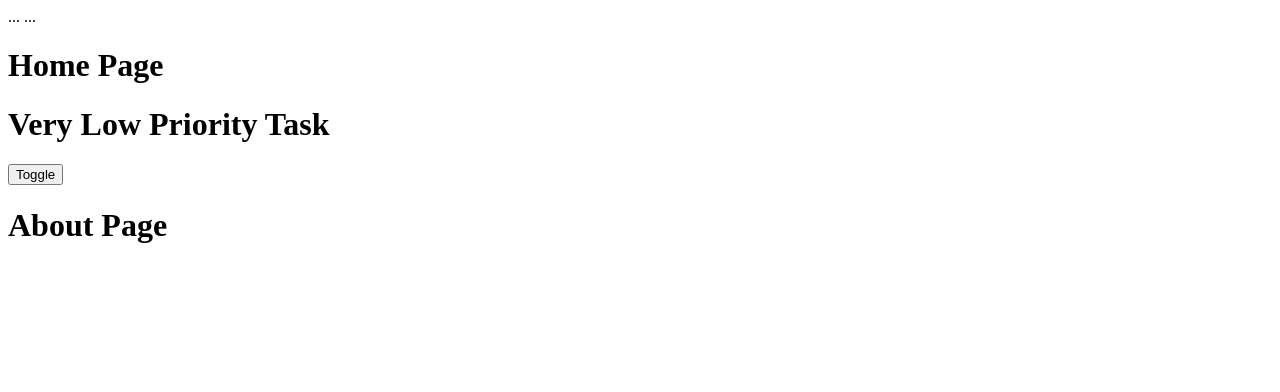
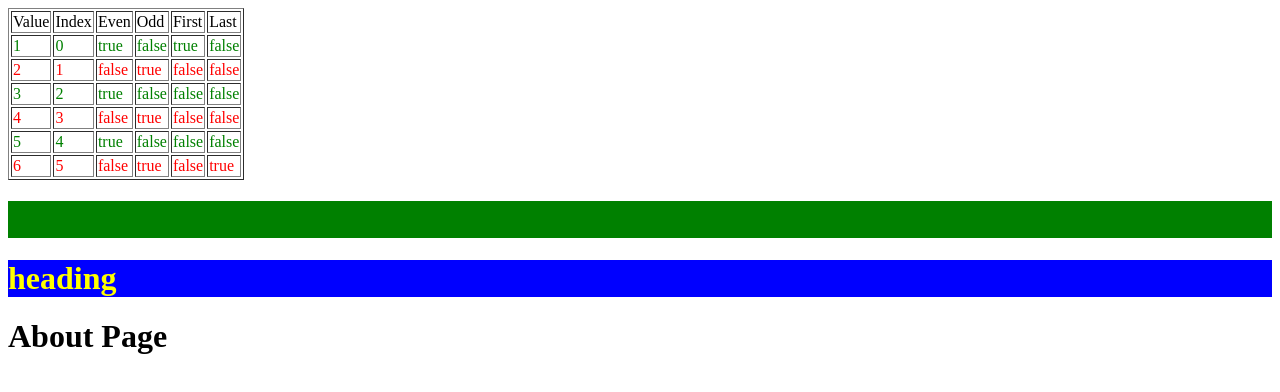
Before and after one commit to Mujib517/angular.ui, an Angular app: page / in a window 1280 px wide. Shown: the top 392 px of the page. Built offline with nearby package versions, Linux system fonts and the light colour scheme.

Commit message:
ngFor, ngClass and ngStyle

```diff
--- a/src/app/home/home.component.ts
+++ b/src/app/home/home.component.ts
@@ -3,26 +3,42 @@ import { Component } from "@angular/core";
 @Component({
     selector: 'app-home',
     template: `
-    <div *ngIf="show">
-        ...
-        ...
-        <h1 >Home Page</h1>
-    </div>
+       <table border="1">
+            <tr>
+                <td>Value</td>
+                <td>Index</td>
+                <td>Even</td>
+                <td>Odd</td>
+                <td>First</td>
+                <td>Last</td>
+            </tr>
+            <tr [ngClass]="{fg:evn,fg2:odd }" *ngFor="let val of arr;let idx=index;let evn=even;let odd=odd;let fst=first;let lst=last">
+                <td>{{val}}</td>
+                <td>{{idx}}</td>
+                <td>{{evn}}</td>
+                <td>{{odd}}</td>
+                <td>{{fst}}</td>
+                <td>{{lst}}</td>
+            </tr>
+       </table>
 
+        <h1 [ngClass]="cls">Home Page</h1>
+        <h1 [ngStyle]="style">heading</h1>
 
-    <div [ngSwitch]="priority">
-        <h1 *ngSwitchCase="'high'">High priority Task</h1>
-        <h1 *ngSwitchCase="'medium'">Medium priority Task</h1>
-        <h1 *ngSwitchCase="'low'">Low priority Task</h1>
-        <h1 *ngSwitchDefault>Very Low Priority Task</h1>
-    </div>
-
-    <button (click)="toggle()">Toggle</button>
     `
 })
 export class HomeComponent {
     show: boolean = true;
     priority: string = "very low";
+    arr: number[] = [1, 2, 3, 4, 5, 6];
+    cls: any = {
+        fg: true,
+        bg: true
+    };
+    style: any = {
+        color: 'yellow',
+        'background-color': 'blue'
+    }
 
 
     toggle(): void {
--- a/src/styles.css
+++ b/src/styles.css
@@ -1,4 +1,11 @@
 /* You can add global styles to this file, and also import other style files */
-.red{
+.fg{
+    color:green;
+}
+.bg{
+    background-color:green;
+}
+
+.fg2{
     color:red;
 }
```
